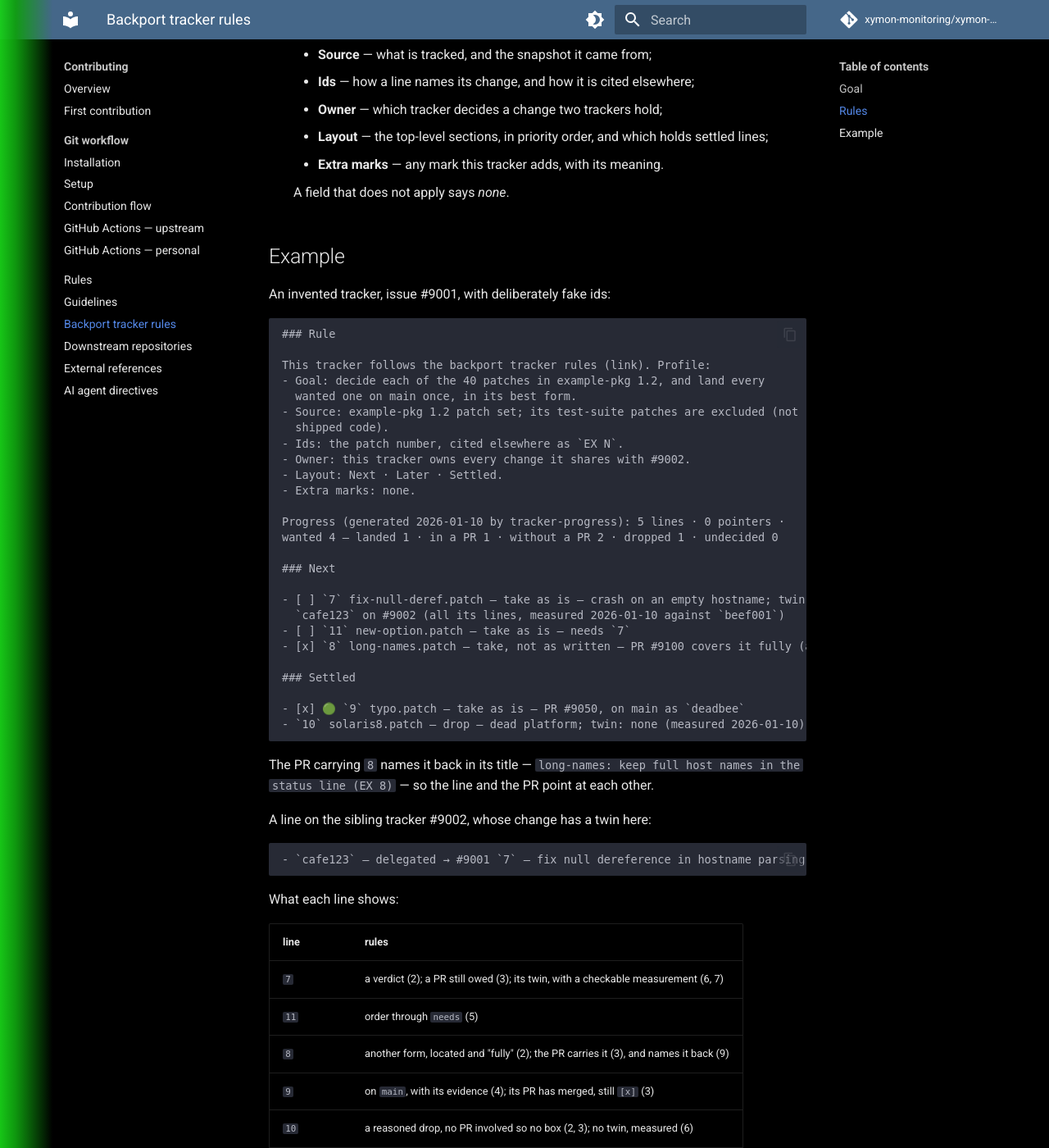
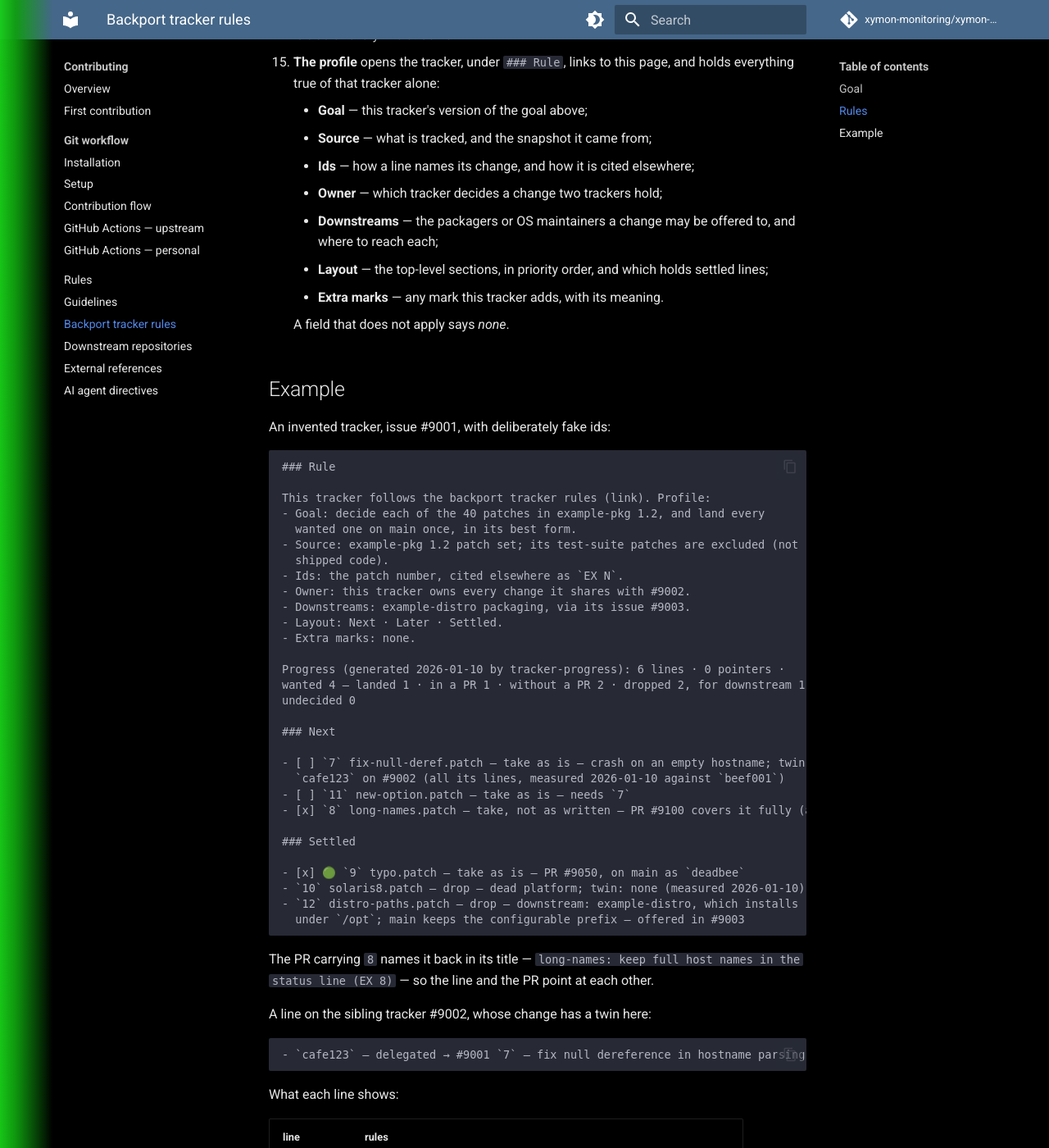
Before and after one commit to xymon-monitoring/xymon-wiki, an MkDocs documentation site: the page built from docs/contributing/backport-tracker-rules.md, in a window 1280 px wide and 1400 px high, scrolled down 2074 px. Shown: the whole window at 82% size. Built offline with MkDocs 1.6.1 and Material for MkDocs 9.7.7, drawn with Linux system fonts in a browser that asks for light colours; comment, search, counter and statistics services are not loaded; some of the changed text lies outside the part shown.

Commit message:
contributing: let a backport tracker say a change belongs downstream
The goal asked only whether a change is wanted on main, so a packaging
change that is not was dropped with "downstream's business" and nothing
said which downstream could use it. The first question now asks where a
change belongs — main, downstream, or nowhere — and a drop may give the
reason "downstream: <who>", with a link to where it was offered. Where
the line runs is set by the Downstream repositories page. The profile
gains a Downstreams field, the progress block counts downstream drops,
and tracker-progress.sh counts them the same way.

````diff
--- a/docs/contributing/backport-tracker-rules.md
+++ b/docs/contributing/backport-tracker-rules.md
@@ -10,7 +10,8 @@ tracker.
 A backport tracker answers five questions for every change in its source —
 **once each, with evidence**:
 
-1. **Do we want it** on `main`?
+1. **Where does it belong** — on `main`, downstream (a packager or an OS, and
+   why not `main`), or nowhere?
 2. **In which form** — as written, or another version?
 3. **Is it there** yet?
 4. **What is still owed**, and after what?
@@ -35,7 +36,12 @@ for prose.
      the reason is that a better version exists (on `main`, in a PR, on the other
      tracker), say where, and whether it covers the change fully or partly — and
      if partly, which part is missing;
-   - `drop — <reason>`;
+   - `drop — <reason>` — not for `main`. When the change is useful to a packager
+     or an OS instead, the reason is `downstream: <who>`, and the line may link
+     where it was offered; nobody's adoption of it is tracked here. Where the
+     line between the two runs is set in
+     [Downstream repositories](downstream-repositories.md), and it moves, so the
+     verdict is dated (rule 7);
    - `undecided` — not triaged yet.
 3. **The box says whether a PR is involved.** `[ ]` a PR is still needed ·
    `[x]` a PR, linked on the line, carries the change or made it unnecessary —
@@ -61,8 +67,8 @@ for prose.
    One exception: a tracker may carry a single **progress block**, generated from
    its own lines by a script (the wiki's `tools/tracker-progress.sh`) and never
    edited by hand, that names its date and the script. It counts: lines · pointers · wanted (`take …`) and, of those,
-   landed (🟢) · in a PR (`[x]`, no 🟢) · without a PR (`[ ]`) · dropped ·
-   undecided.
+   landed (🟢) · in a PR (`[x]`, no 🟢) · without a PR (`[ ]`) · dropped, and of
+   those for downstream · undecided.
 9. **Analysis goes where its subject is.** A line's analysis answers the goal's
    questions about its source change — do we want it, in which form (twin,
    coverage, what is not taken and why), is it there, what is owed. How a PR's
@@ -79,6 +85,8 @@ for prose.
     - **Source** — what is tracked, and the snapshot it came from;
     - **Ids** — how a line names its change, and how it is cited elsewhere;
     - **Owner** — which tracker decides a change two trackers hold;
+    - **Downstreams** — the packagers or OS maintainers a change may be offered
+      to, and where to reach each;
     - **Layout** — the top-level sections, in priority order, and which holds
       settled lines;
     - **Extra marks** — any mark this tracker adds, with its meaning.
@@ -99,11 +107,13 @@ This tracker follows the backport tracker rules (link). Profile:
   shipped code).
 - Ids: the patch number, cited elsewhere as `EX N`.
 - Owner: this tracker owns every change it shares with #9002.
+- Downstreams: example-distro packaging, via its issue #9003.
 - Layout: Next · Later · Settled.
 - Extra marks: none.
 
-Progress (generated 2026-01-10 by tracker-progress): 5 lines · 0 pointers ·
-wanted 4 — landed 1 · in a PR 1 · without a PR 2 · dropped 1 · undecided 0
+Progress (generated 2026-01-10 by tracker-progress): 6 lines · 0 pointers ·
+wanted 4 — landed 1 · in a PR 1 · without a PR 2 · dropped 2, for downstream 1 ·
+undecided 0
 
 ### Next
 
@@ -116,6 +126,8 @@ wanted 4 — landed 1 · in a PR 1 · without a PR 2 · dropped 1 · undecided 0
 
 - [x] 🟢 `9` typo.patch — take as is — PR #9050, on main as `deadbee`
 - `10` solaris8.patch — drop — dead platform; twin: none (measured 2026-01-10)
+- `12` distro-paths.patch — drop — downstream: example-distro, which installs
+  under `/opt`; main keeps the configurable prefix — offered in #9003
 ```
 
 The PR carrying `8` names it back in its title — `long-names: keep full host
@@ -136,4 +148,5 @@ What each line shows:
 | `8` | another form, located and "fully" (2); the PR carries it (3), and names it back (9) |
 | `9` | on `main`, with its evidence (4); its PR has merged, still `[x]` (3) |
 | `10` | a reasoned drop, no PR involved so no box (2, 3); no twin, measured (6) |
+| `12` | not for `main`, useful downstream, with where it was offered (1, 2) |
 | `cafe123` | a pointer to the owner, no verdict of its own (6) |
````
Also changed, not shown: 1 other file.
